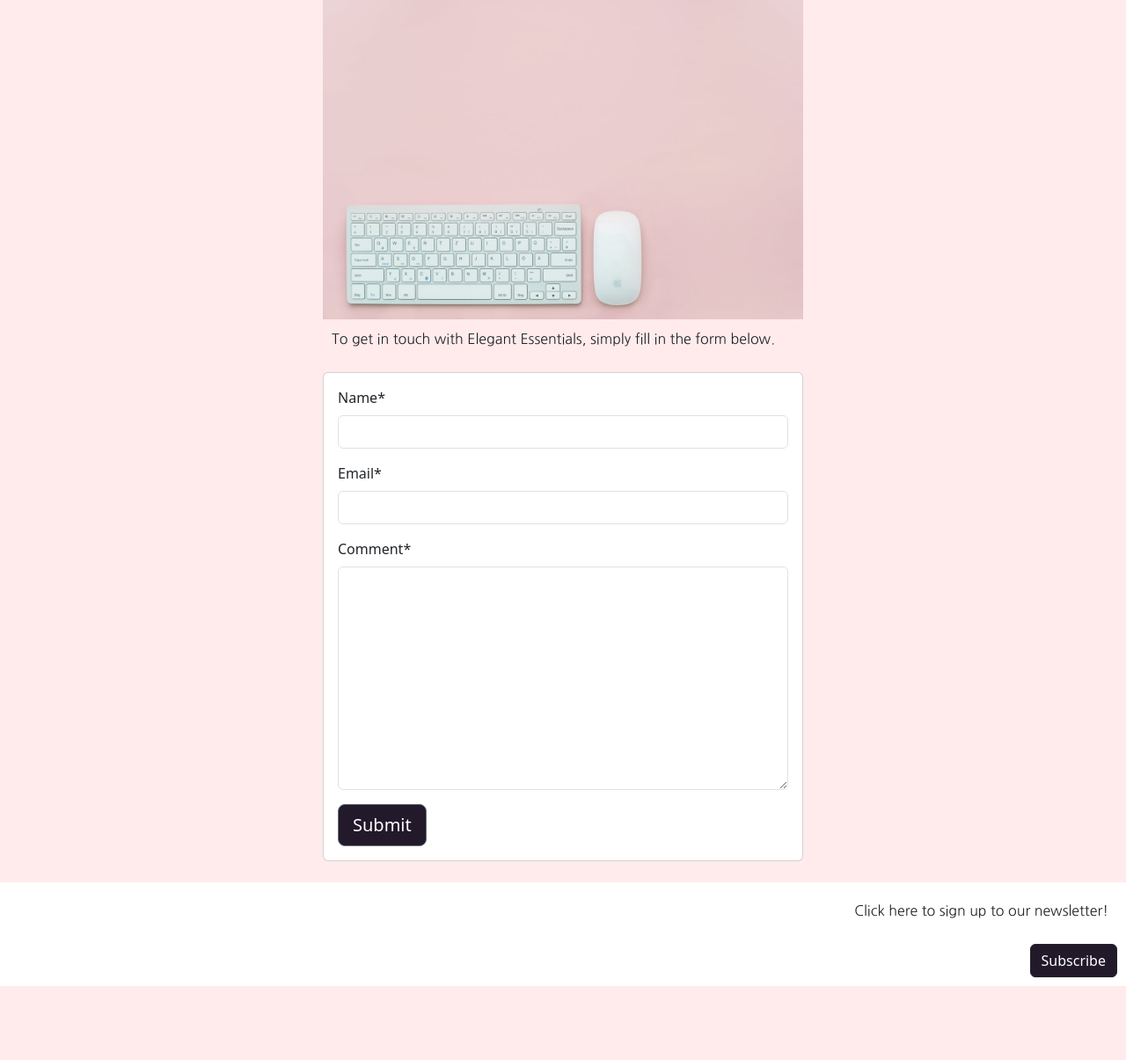
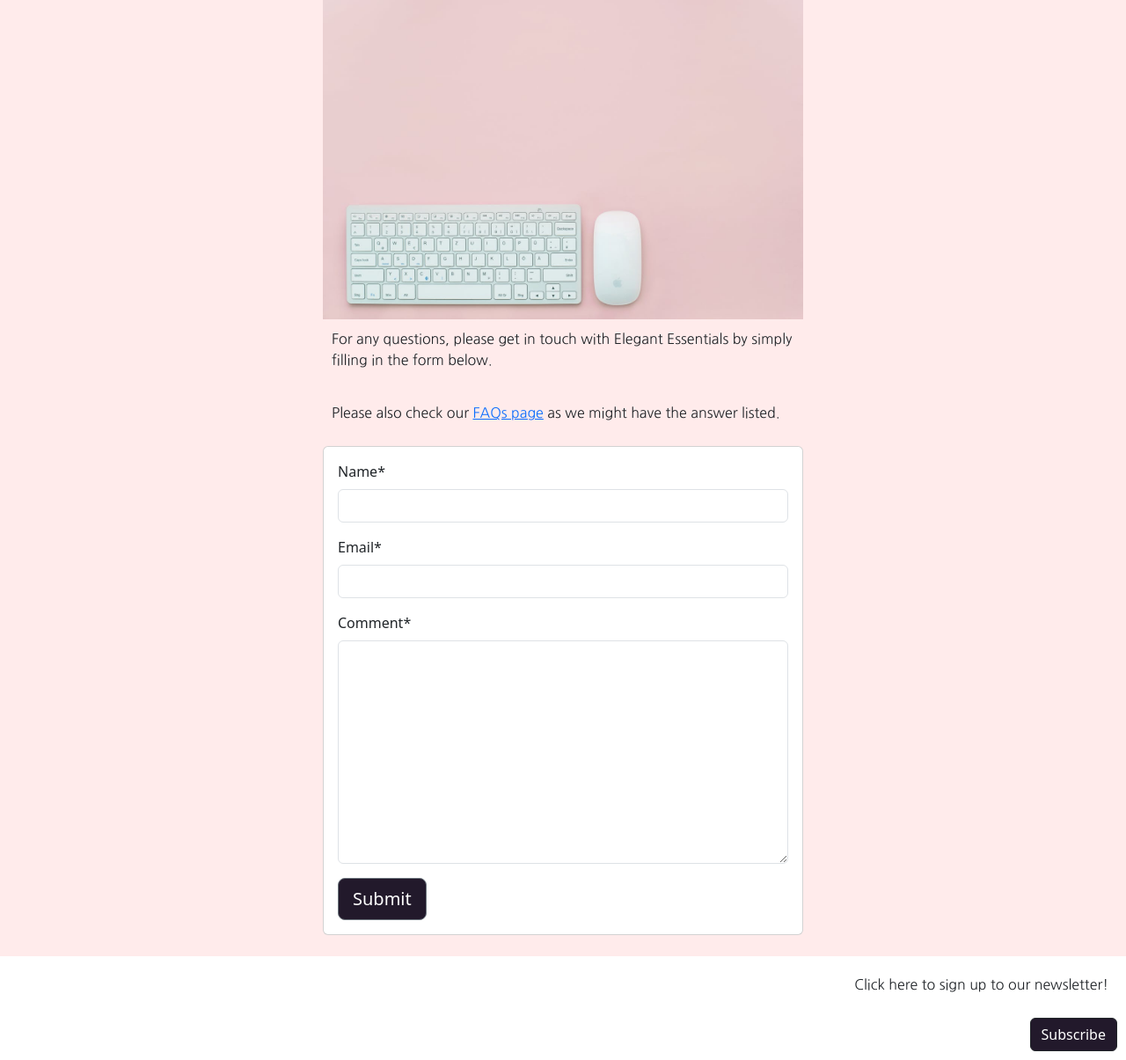
Before and after one commit to runabrandes/pp5-elegant-essentials, a Django app: page /contact/ in a window 1280 px wide. Shown: the part 243-1448 px from the top of the page at 88% size. Before the commit the page ends 1364 px from the top, so only its background shows below. Run offline with Django 5.2, Linux system fonts and the light colour scheme; parts of the project's set-up code (start-up, migrations or seed data) failed here and were passed over; some libraries are stand-ins or nearby versions; some web fonts are replaced.

Commit message:
Linked FAQ page on contact page

```diff
--- a/contact/templates/contact/contact.html
+++ b/contact/templates/contact/contact.html
@@ -10,7 +10,8 @@
             <div class="facial-image">
                 <img src="../media/contact.jpg" class="img-fluid" alt="Responsive image of a keyboard">
             </div>
-            <p>To get in touch with Elegant Essentials, simply fill in the form below.</p>
+            <p>For any questions, please get in touch with Elegant Essentials by simply filling in the form below.</p>
+            <p>Please also check our <a href="{% url 'faq_q_and_a' %}">FAQs page</a> as we might have the answer listed.</p>
             <div class="col-md-12 card">
                 <div class="card-body">
                     <form id="ContactForm" method="post">
```
